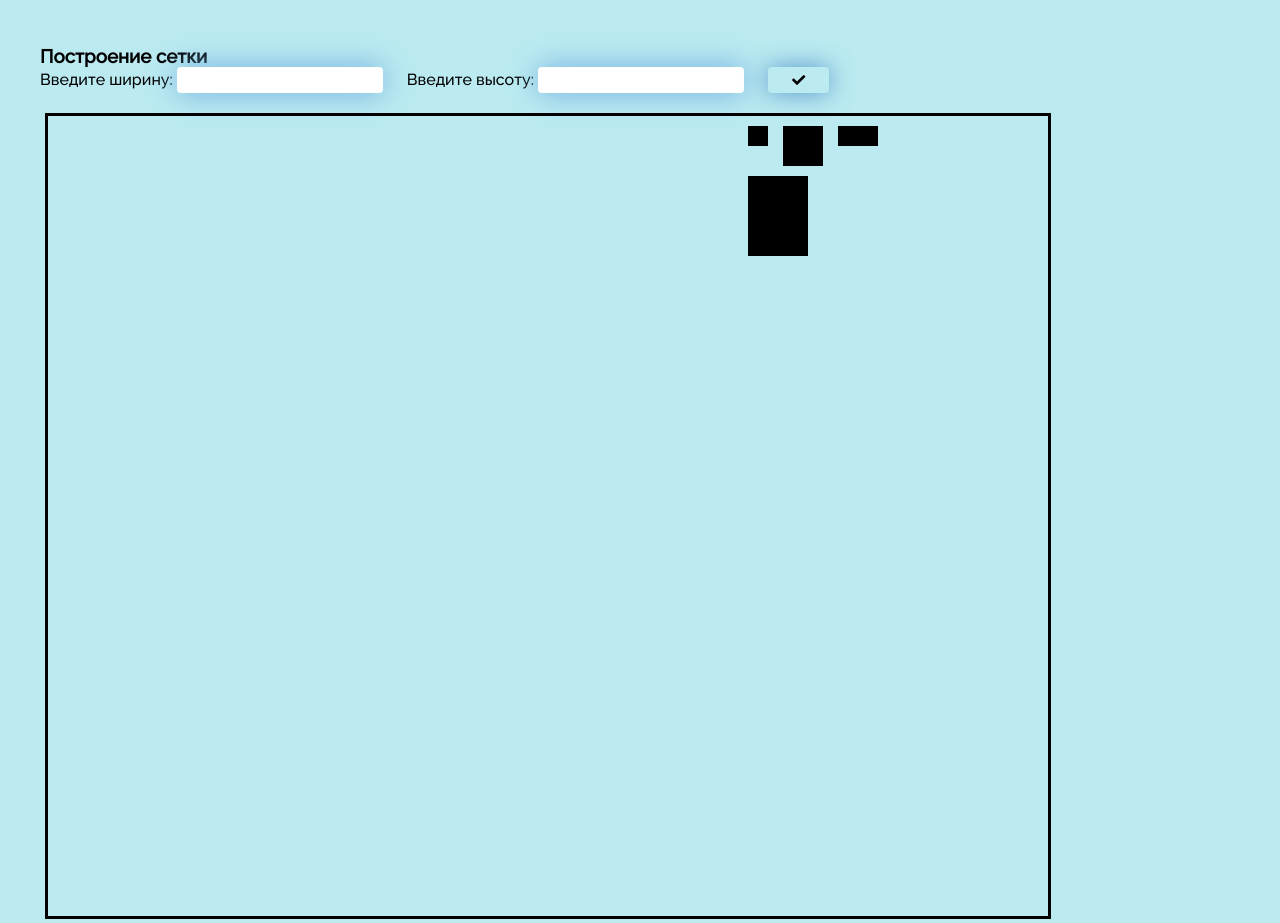
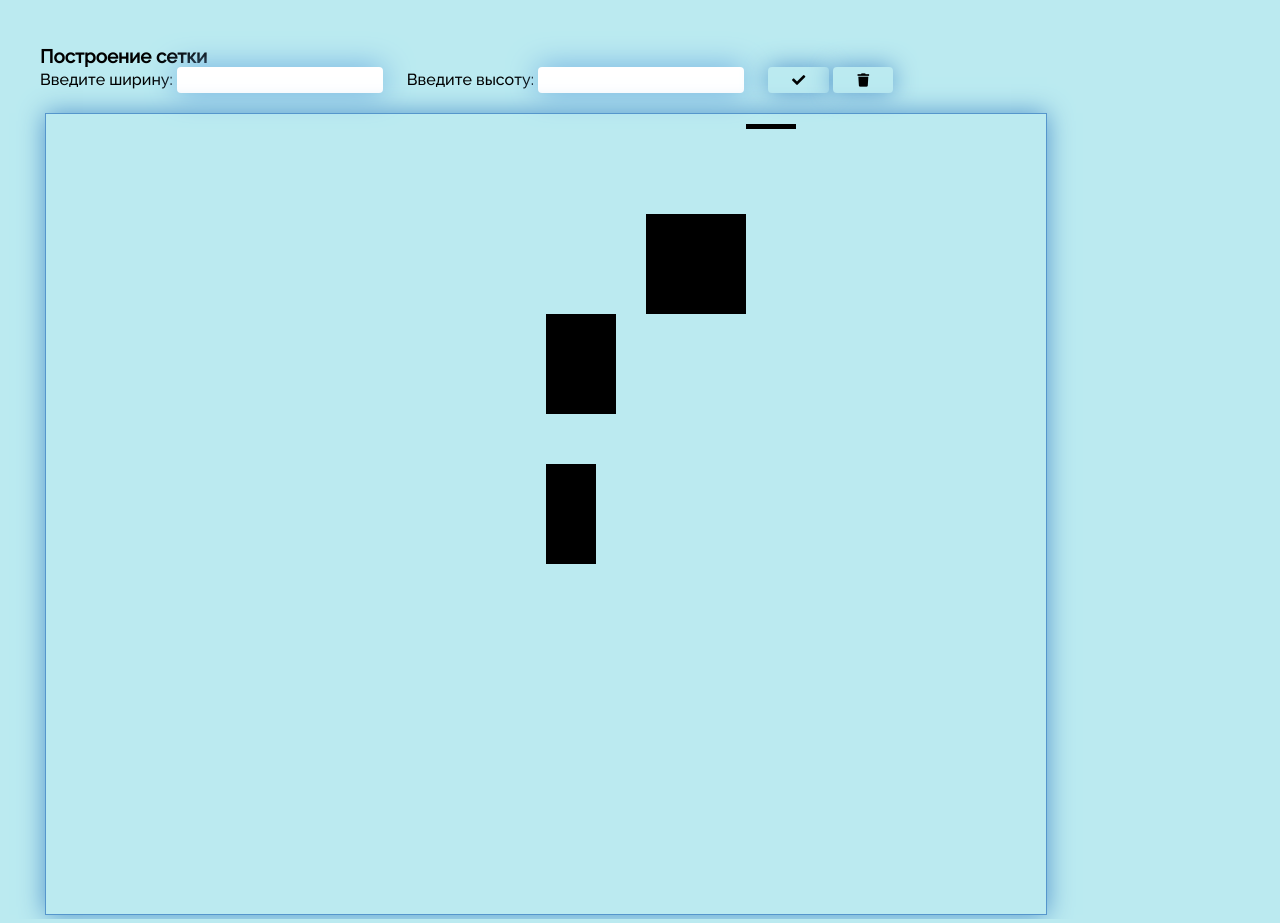
Before and after one commit to eremeev23/canvas, a plain HTML site: page index.html in a window 1280 px wide. Both pictures are taken after a click on the button 798 px from the left and 80 px from the top of the page. Drawn offline with Linux system fonts and the light colour scheme.

Commit message:
+ moving

```diff
--- a/index.html
+++ b/index.html
@@ -23,8 +23,9 @@
         <!-- <label for="step">Введите размер шага:</label>
         <input type="text" class="form-control" id="step" value=""> -->
         <button type="submit" class="btn"><i class="fas fa-check"></i></button>
+        <button type="submit" class="delete"><i class="fas fa-trash"></i></button>
     </div>
-    <canvas id="tutorial" width="1000" height="800"></canvas>
+    <canvas class="canvas" width="1000" height="800"></canvas>
 
     <script src="script.js"></script>
 </body>
--- a/script.js
+++ b/script.js
@@ -1,91 +1,111 @@
+var mouse = {
+    x: 0,
+    y: 0,
+  };
+var selected = false;
+
 const submitButton = document.querySelector('.btn');
+const deleteButton = document.querySelector('.delete');
 const inputX = document.querySelector('.form-control-x');
 const inputY = document.querySelector('.form-control-y');
 
-let canvas = document.getElementById('tutorial');
-let context = canvas.getContext('2d');
+const cnv = document.querySelector('.canvas');
+const ctx = cnv.getContext('2d');
 
     //net
-    submitButton.addEventListener('click', make);
-    function make(event){
+    submitButton.addEventListener('click', createNet);
+    function createNet(event){
     event.preventDefault();
 
-    context.beginPath();
+    ctx.beginPath();
 
     let x = inputX.value,
         y = inputY.value;
-
     for (let i = 20; i <= x; i += 20) {
-    context.moveTo(i, 20);
-    context.lineTo(i, y);
+    ctx.moveTo(i, 20);
+    ctx.lineTo(i, y);
     };
 
     for (let k = 20; k <= y; k += 20) {
-    context.moveTo(20, k);
-    context.lineTo(x, k);
+    ctx.moveTo(20, k);
+    ctx.lineTo(x, k);
     };
 
-    context.strokeStyle = "#000000";
-    context.stroke();
+    ctx.lineWidth = 2;
+    ctx.strokeStyle = "#985DTD";
+    ctx.stroke();
 
     inputX.value = "";
     inputY.value = "";
 };
 
+    //clear canvas
+deleteButton.addEventListener('click', clearCanvas);
+function clearCanvas(event){
+  ctx.clearRect(0, 0, 600, 600);
+};
+
     //figures
-let fgrOne = canvas.getContext('2d');
-fgrOne.fillStyle = "#000000";
-fgrOne.fillRect (700, 10, 20, 20);
+var Rect = function(...points) {
+    this.points = points;
+};
+Rect.prototype = {
+    draw() {
+    ctx.fillRect(this.points[0].x, this.points[0].y, this.points[1].x - this.points[0].x, this.points[1].y - this.points[0].y)
+    },
+    mouseIn() {
+    return (
+        mouse.x >= this.points[0].x && mouse.x <= this.points[1].x &&
+        mouse.y >= this.points[0].y && mouse.y <= this.points[1].y
+          )
+        }
+};
+var shapes = [
+    new Rect(
+      { x: 600, y: 100 },
+      { x: 700, y: 200 }
+    ),
+    new Rect(
+      { x: 500, y: 350 },
+      { x: 550, y: 450 }
+    ),
+    new Rect(
+      { x: 500, y: 200 },
+      { x: 570, y: 300 }
+    ),
+    new Rect(
+        {x: 700, y: 10},
+        {x: 750, y: 15}
+    )
+  ];
 
-let fgrTwo = canvas.getContext('2d');
-fgrTwo.fillStyle = "#000000";
-fgrTwo.fillRect (735, 10, 40, 40);
+      //moving
+shapes.forEach(n => n.draw());
 
-let fgrThree = canvas.getContext('2d');
-fgrThree.fillStyle = "#000000";
-fgrThree.fillRect (790, 10, 40, 20);
+window.onmousemove = function(e) {
+  mouse.x = e.pageX - cnv.offsetLeft;
+  mouse.y = e.pageY - cnv.offsetTop;
 
-let fgrFour = canvas.getContext('2d');
-fgrFour.fillStyle = "#000000";
-fgrFour.fillRect (700, 60, 60, 80);
-    //moving
+  if (selected) {
+    selected.points.forEach(n => {
+      n.x += e.movementX;
+      n.y += e.movementY;
+    });
+    ctx.clearRect(0, 0, cnv.width, cnv.height);
+    shapes.forEach(n => n.draw());
+  }
+};
 
-// fgrOne.onmousedown = function(e) {
+ window.onmousedown = function() {
+  if (!selected) {
+    shapes.forEach(n => {
+      if (n.mouseIn(mouse)) {
+        selected = n;
+      }
+    })
+  };
+};
 
-//     let coords = getCoords(fgrOne);
-//     let shiftX = e.pageX - coords.left;
-//     let shiftY = e.pageY - coords.top;
-
-//     fgrOne.style.position = 'absolute';
-//     document.body.appendChild(fgrOne);
-//     moveAt(e);
-
-//     fgrOne.style.zIndex = 1000; // над другими элементами
-
-//     function moveAt(e) {
-//         fgrOne.style.left = e.pageX - shiftX + 'px';
-//         fgrOne.style.top = e.pageY - shiftY + 'px';
-//     }
-
-//     document.onmousemove = function(e) {
-//         moveAt(e);
-//     };
-
-//     fgrOne.onmouseup = function() {
-//         document.onmousemove = null;
-//         fgrOne.onmouseup = null;
-//     };
-
-//     }
-
-//     fgrOne.ondragstart = function() {
-//     return false;
-// };
-
-// function getCoords(elem) {   // кроме IE8-
-//     var box = elem.getBoundingClientRect();
-//     return {
-//         top: box.top + pageYOffset,
-//         left: box.left + pageXOffset
-//     };
-// }
+window.onmouseup = function() {
+  selected = null;
+};
--- a/style.css
+++ b/style.css
@@ -11,9 +11,10 @@ body {
   margin: 45px 45px 20px 40px;
 }
 
-#tutorial {
+canvas {
   margin-left: 45px;
-  border: 3px solid #000;
+  border: 1px solid #5596cc;
+  box-shadow: 0px 0px 24px #5596cc;
 }
 button {
   font-family: "Raleway", sans-serif;
```
